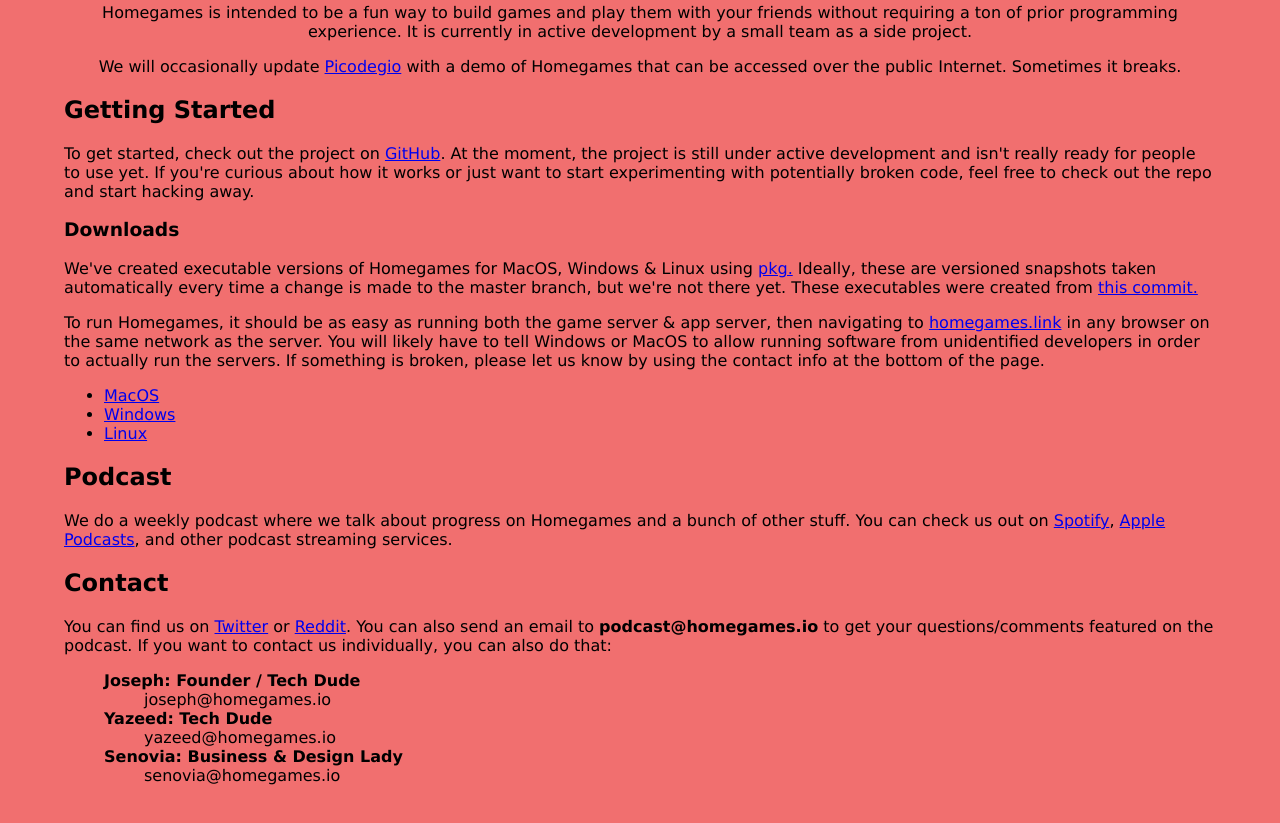
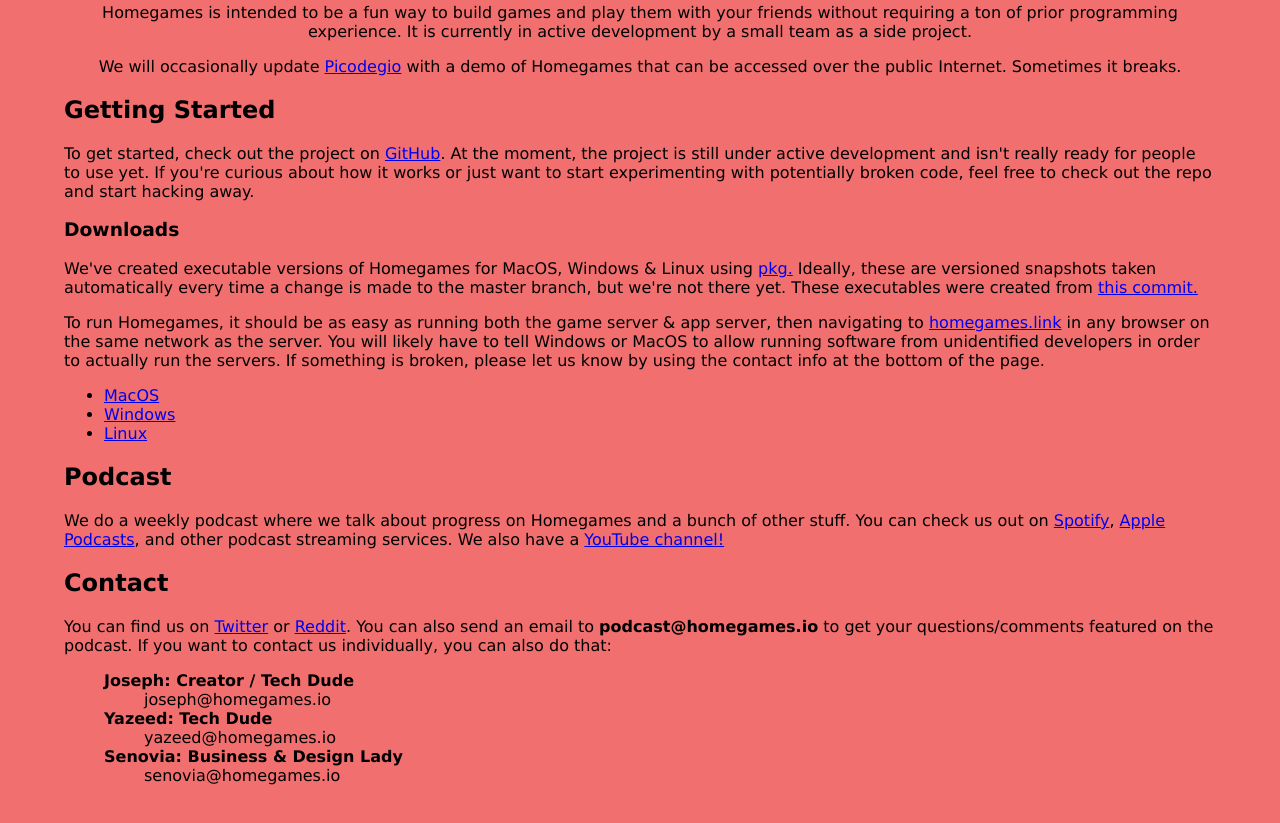
Before and after one commit to homegamesio/homegamesio, a website: page index.html in a window 1280 px wide. Shown: the part 619-1442 px from the top of the page. Drawn offline with Linux system fonts and the light colour scheme.

Commit message:
add youtube, change joseph's title again

```diff
--- a/index.html
+++ b/index.html
@@ -31,7 +31,7 @@
 
             <div id="podcast">
                 <h2>Podcast</h2>
-                <p>We do a weekly podcast where we talk about progress on Homegames and a bunch of other stuff. You can check us out on <a href="https://open.spotify.com/show/0ZjCaMQld0OcBqKgOIUiez">Spotify</a>, <a href="https://podcasts.apple.com/us/podcast/patch-notes-the-homegames-podcast/id1484750864">Apple Podcasts</a>, and other podcast streaming services.</p>
+                <p>We do a weekly podcast where we talk about progress on Homegames and a bunch of other stuff. You can check us out on <a href="https://open.spotify.com/show/0ZjCaMQld0OcBqKgOIUiez">Spotify</a>, <a href="https://podcasts.apple.com/us/podcast/patch-notes-the-homegames-podcast/id1484750864">Apple Podcasts</a>, and other podcast streaming services. We also have a <a href="https://www.youtube.com/channel/UCi2AqIoRkO1WGL0SEiR7XrQ">YouTube channel!</a></p>
                 <div style="margin-left: 15%; margin-right: 15%">
                     <script src="https://www.buzzsprout.com/685979.js?player=large" type="text/javascript" charset="utf-8"></script>
                 </div>
@@ -41,7 +41,7 @@
                 <h2>Contact</h2>
                 <p>You can find us on <a href="https://twitter.com/homegamesio">Twitter</a> or <a href="https://reddit.com/r/homegames">Reddit</a>. You can also send an email to <strong>podcast@homegames.io</strong> to get your questions/comments featured on the podcast. If you want to contact us individually, you can also do that:</p>
                 <ul style="list-style-type: none; text-align: left;">
-                    <li><strong>Joseph: Founder / Tech Dude</strong>
+                    <li><strong>Joseph: Creator / Tech Dude</strong>
                         <ul style="list-style-type: none;">
                             <li>joseph@homegames.io</li>
                         </ul>
```
